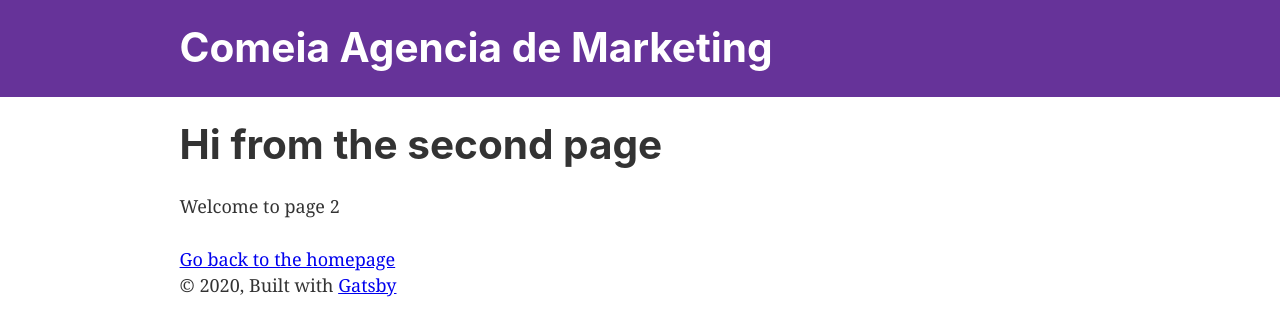
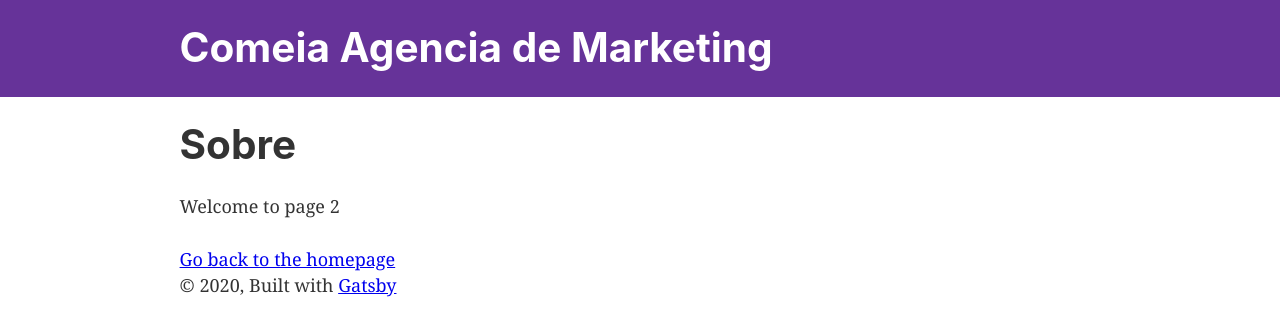
Before and after one commit to jjunior96/comeia-site, a Gatsby site: page /page-2 in a window 1280 px wide. Built offline with nearby package versions, Linux system fonts and the light colour scheme; Gatsby itself is replaced by a stand-in of ours.

Commit message:
about page

```diff
--- a/src/pages/page-2.js
+++ b/src/pages/page-2.js
@@ -7,7 +7,7 @@ import SEO from "../components/seo"
 const SecondPage = () => (
   <Layout>
     <SEO title="Page two" />
-    <h1>Hi from the second page</h1>
+    <h1>Sobre</h1>
     <p>Welcome to page 2</p>
     <Link to="/">Go back to the homepage</Link>
   </Layout>
```
